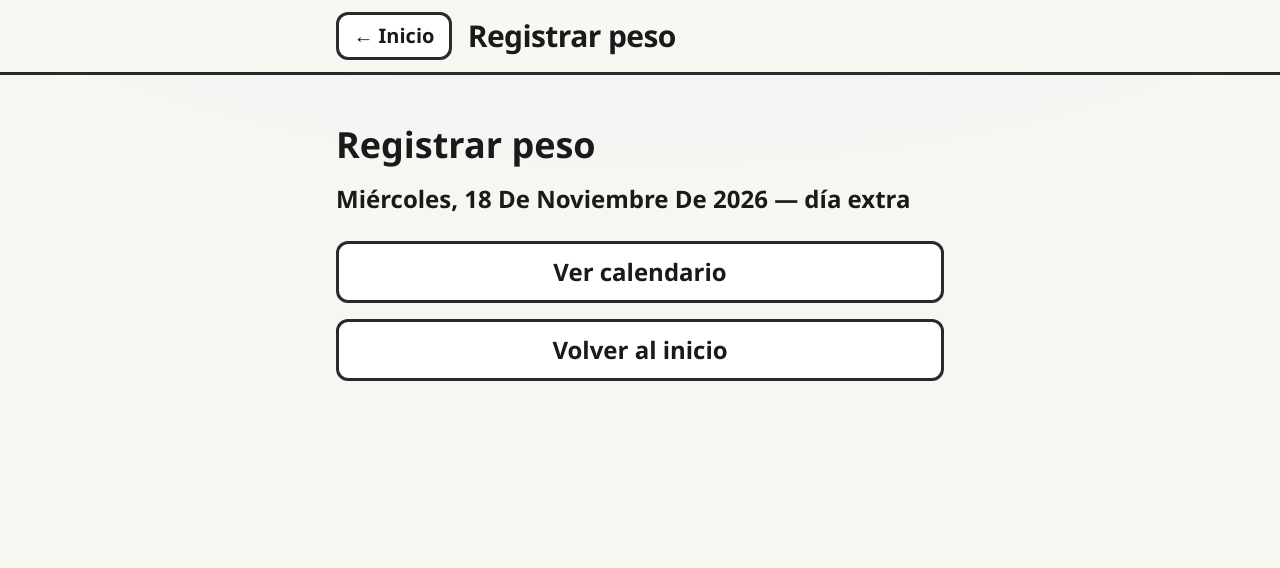
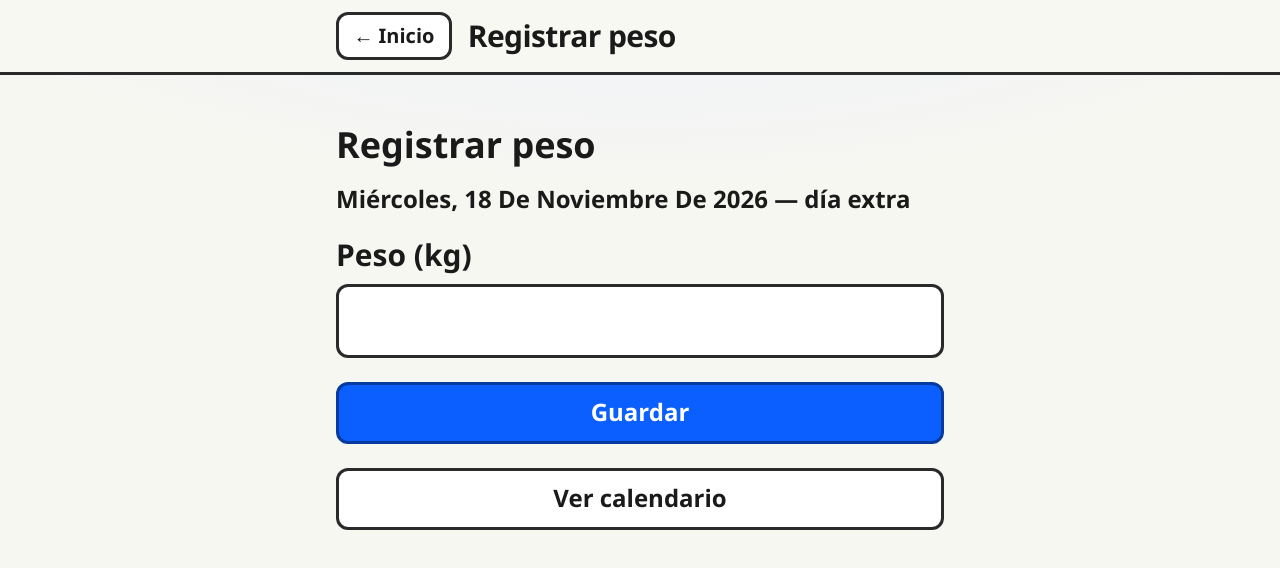
Before and after one commit to HenriquezDiego/CheckPeso, a Vue app: page /registro in a window 1280 px wide. Shown: the top 568 px of the page. Built offline with nearby package versions, Linux system fonts and the light colour scheme.

Commit message:
feat: large entry/exit weight registration form

```diff
--- /dev/null
+++ b/src/components/WeightForm.vue
@@ -0,0 +1,264 @@
+<script setup>
+import { computed, nextTick, ref, watch } from 'vue'
+import { useRouter } from 'vue-router'
+import { useWeightEntries } from '@/composables/useWeightEntries'
+import { isOfficialDateKey } from '@/utils/dates'
+
+const props = defineProps({
+  fecha: {
+    type: String,
+    required: true,
+  },
+})
+
+const router = useRouter()
+const { getEntry, upsertEntry } = useWeightEntries()
+
+const esOficial = computed(() => isOfficialDateKey(props.fecha))
+
+const entrada = ref('')
+const salida = ref('')
+const pesoExtra = ref('')
+const errorMsg = ref('')
+const errorRef = ref(null)
+const savedMsg = ref('')
+
+function kgToInput(value) {
+  return value == null ? '' : String(value)
+}
+
+function loadFromStore() {
+  const entry = getEntry(props.fecha)
+  errorMsg.value = ''
+  savedMsg.value = ''
+
+  if (!entry) {
+    entrada.value = ''
+    salida.value = ''
+    pesoExtra.value = ''
+    return
+  }
+
+  if (esOficial.value) {
+    entrada.value = kgToInput(entry.entradaKg)
+    salida.value = kgToInput(entry.salidaKg)
+    pesoExtra.value = ''
+  } else {
+    pesoExtra.value = kgToInput(entry.entradaKg ?? entry.salidaKg)
+    entrada.value = ''
+    salida.value = ''
+  }
+}
+
+watch(() => props.fecha, loadFromStore, { immediate: true })
+
+function parseKg(raw) {
+  const trimmed = String(raw ?? '').trim().replace(',', '.')
+  if (trimmed === '') return { empty: true, value: null }
+
+  const num = Number(trimmed)
+  if (!Number.isFinite(num)) {
+    return { empty: false, value: null, invalid: true }
+  }
+  if (num < 20 || num > 300) {
+    return { empty: false, value: null, outOfRange: true }
+  }
+  return { empty: false, value: Math.round(num * 10) / 10 }
+}
+
+async function showError(message) {
+  errorMsg.value = message
+  savedMsg.value = ''
+  await nextTick()
+  errorRef.value?.focus()
+}
+
+async function onSubmit() {
+  errorMsg.value = ''
+
+  if (esOficial.value) {
+    const inParsed = parseKg(entrada.value)
+    const outParsed = parseKg(salida.value)
+
+    if (inParsed.invalid || outParsed.invalid) {
+      await showError('Escribe solo números. Ejemplo: 72.5')
+      return
+    }
+    if (inParsed.outOfRange || outParsed.outOfRange) {
+      await showError('El peso debe estar entre 20 y 300 kg.')
+      return
+    }
+    if (inParsed.empty && outParsed.empty) {
+      await showError('Escribe al menos el peso de entrada o el de salida.')
+      return
+    }
+
+    upsertEntry({
+      date: props.fecha,
+      dayType: 'official',
+      entradaKg: inParsed.empty ? null : inParsed.value,
+      salidaKg: outParsed.empty ? null : outParsed.value,
+    })
+  } else {
+    const parsed = parseKg(pesoExtra.value)
+
+    if (parsed.empty) {
+      await showError('Escribe el peso en kilogramos.')
+      return
+    }
+    if (parsed.invalid) {
+      await showError('Escribe solo números. Ejemplo: 72.5')
+      return
+    }
+    if (parsed.outOfRange) {
+      await showError('El peso debe estar entre 20 y 300 kg.')
+      return
+    }
+
+    upsertEntry({
+      date: props.fecha,
+      dayType: 'extra',
+      entradaKg: parsed.value,
+      salidaKg: null,
+    })
+  }
+
+  savedMsg.value = 'Peso guardado.'
+  await router.push({ name: 'calendario' })
+}
+</script>
+
+<template>
+  <form class="weight-form" novalidate @submit.prevent="onSubmit">
+    <p
+      ref="errorRef"
+      class="form-alert"
+      :class="{ 'form-alert--error': errorMsg, 'form-alert--ok': savedMsg && !errorMsg }"
+      role="alert"
+      tabindex="-1"
+      aria-live="assertive"
+    >
+      {{ errorMsg || savedMsg }}
+    </p>
+
+    <template v-if="esOficial">
+      <div class="field">
+        <label class="field__label" for="peso-entrada">Entrada (kg)</label>
+        <input
+          id="peso-entrada"
+          v-model="entrada"
+          class="field__input"
+          type="text"
+          inputmode="decimal"
+          autocomplete="off"
+          enterkeyhint="next"
+          aria-describedby="hint-entrada"
+        />
+        <p id="hint-entrada" class="field__hint">Peso al llegar</p>
+      </div>
+
+      <div class="field">
+        <label class="field__label" for="peso-salida">Salida (kg)</label>
+        <input
+          id="peso-salida"
+          v-model="salida"
+          class="field__input"
+          type="text"
+          inputmode="decimal"
+          autocomplete="off"
+          enterkeyhint="done"
+          aria-describedby="hint-salida"
+        />
+        <p id="hint-salida" class="field__hint">Peso al salir</p>
+      </div>
+    </template>
+
+    <template v-else>
+      <div class="field">
+        <label class="field__label" for="peso-extra">Peso (kg)</label>
+        <input
+          id="peso-extra"
+          v-model="pesoExtra"
+          class="field__input"
+          type="text"
+          inputmode="decimal"
+          autocomplete="off"
+          enterkeyhint="done"
+        />
+      </div>
+    </template>
+
+    <div class="btn-stack">
+      <button type="submit" class="btn btn--primary btn--block">
+        Guardar
+      </button>
+    </div>
+  </form>
+</template>
+
+<style scoped>
+.weight-form {
+  display: flex;
+  flex-direction: column;
+  gap: var(--space-4);
+  margin-top: var(--space-3);
+}
+
+.form-alert {
+  min-height: 1.5em;
+  margin: 0;
+  font-size: var(--fs-base);
+  font-weight: 700;
+  color: var(--color-text);
+}
+
+.form-alert:empty {
+  display: none;
+}
+
+.form-alert--error {
+  color: var(--color-danger);
+}
+
+.form-alert--ok {
+  color: var(--color-success);
+}
+
+.field {
+  display: flex;
+  flex-direction: column;
+  gap: var(--space-1);
+}
+
+.field__label {
+  font-size: var(--fs-xl);
+  font-weight: 800;
+  color: var(--color-text);
+}
+
+.field__input {
+  width: 100%;
+  min-height: 4.25rem;
+  padding: 0.75rem 1rem;
+  border: 3px solid var(--color-border);
+  border-radius: var(--radius);
+  background: var(--color-surface);
+  color: var(--color-text);
+  font-family: inherit;
+  font-size: var(--fs-2xl);
+  font-weight: 700;
+  line-height: 1.2;
+  text-align: center;
+}
+
+.field__input:focus-visible {
+  outline: 4px solid var(--color-focus);
+  outline-offset: 3px;
+}
+
+.field__hint {
+  margin: 0;
+  font-size: var(--fs-base);
+  color: var(--color-text-muted);
+}
+</style>
--- a/src/views/RegistroView.vue
+++ b/src/views/RegistroView.vue
@@ -1,6 +1,7 @@
 <script setup>
 import { computed } from 'vue'
 import { useRoute } from 'vue-router'
+import WeightForm from '@/components/WeightForm.vue'
 import { formatLongDate, isOfficialDateKey, todayKey } from '@/utils/dates'
 
 const route = useRoute()
@@ -22,12 +23,11 @@ const esOficial = computed(() => isOfficialDateKey(fecha.value))
       <span class="reg-type"> — {{ esOficial ? 'día oficial' : 'día extra' }}</span>
     </p>
 
+    <WeightForm :fecha="fecha" />
+
     <div class="btn-stack" style="margin-top: var(--space-4)">
       <RouterLink class="btn btn--secondary btn--block" to="/calendario">
         Ver calendario
-      </RouterLink>
-      <RouterLink class="btn btn--secondary btn--block" to="/">
-        Volver al inicio
       </RouterLink>
     </div>
   </section>
```
Also changed, not shown: 2 other files (tests, documents, lock files or other folders).
